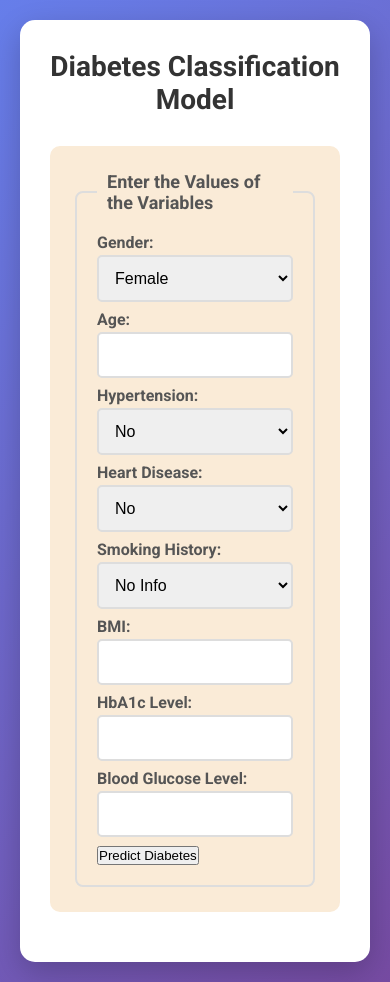
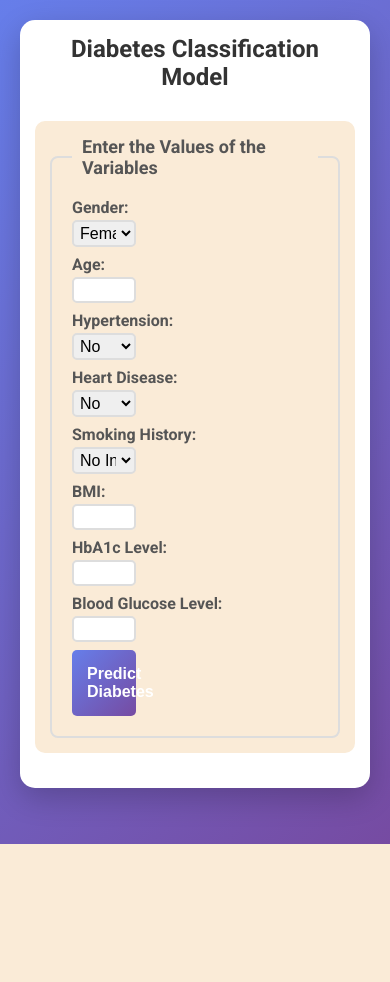
Before and after one commit to Prog-LucasAlves/ML_Cla_Flask, a Flask app: page / in a window 390 px wide. After the commit the page ends 844 px from the top, so only its background shows below. Run offline with Flask 3, Linux system fonts and the light colour scheme; parts of the project's set-up code (start-up, migrations or seed data) failed here and were passed over.

Commit message:
add styles.css

```diff
--- a/static/styles.css
+++ b/static/styles.css
@@ -60,10 +60,72 @@ label {
 
 input[type="number"],
 select {
-    width: 100%;
-    padding: 12px;
+    width: 26%;
+    padding: 2px;
     border: 2px solid #ddd;
     border-radius: 5px;
     font-size: 16px;
     transition: border-color 0.3s;
 }
+
+input[type="number"]:focus,
+select:focus {
+    outline: none;
+    border-color: #667eea;
+}
+
+button {
+    width: 26%;
+    padding: 15px;
+    background: linear-gradient(135deg, #667eea 0%, #764ba2 100%);
+    color: white;
+    border: none;
+    border-radius: 5px;
+    font-size: 16px;
+    font-weight: bold;
+    cursor: pointer;
+    transition: transform 0.2s;
+}
+
+button:hover {
+    transform: translateY(-2px);
+}
+
+.result {
+    background: #f8f9fa;
+    padding: 20px;
+    border-radius: 10px;
+    text-align: center;
+    margin-top: 20px;
+}
+
+.positive {
+    color: #dc3545;
+    font-weight: bold;
+    font-size: 20px;
+}
+
+.negative {
+    color: #28a745;
+    font-weight: bold;
+    font-size: 20px;
+}
+
+.error {
+    color: #ff6b6b;
+    font-weight: bold;
+}
+
+@media (max-width: 600px) {
+    .container {
+        padding: 15px;
+    }
+
+    h1 {
+        font-size: 24px;
+    }
+
+    form {
+        padding: 15px;
+    }
+}
```
